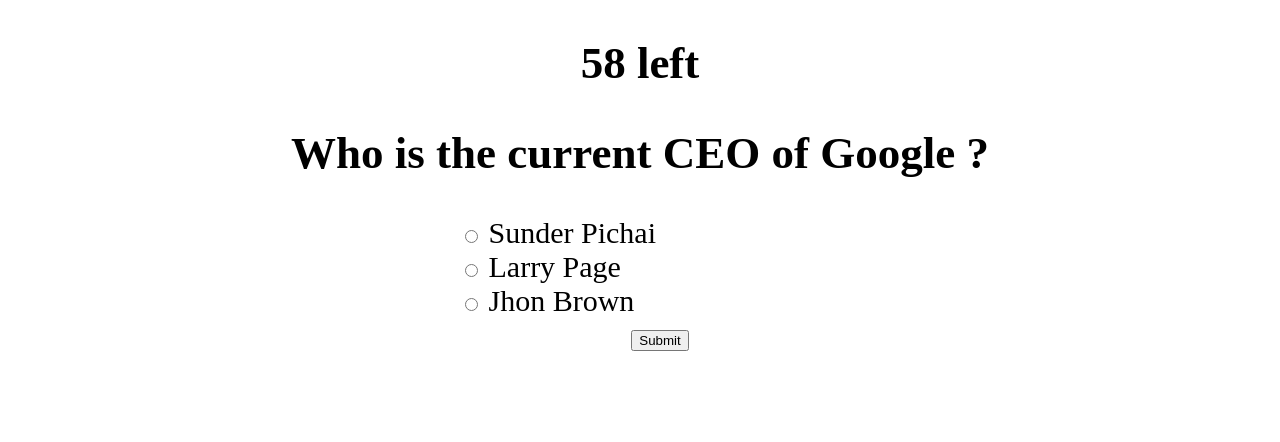
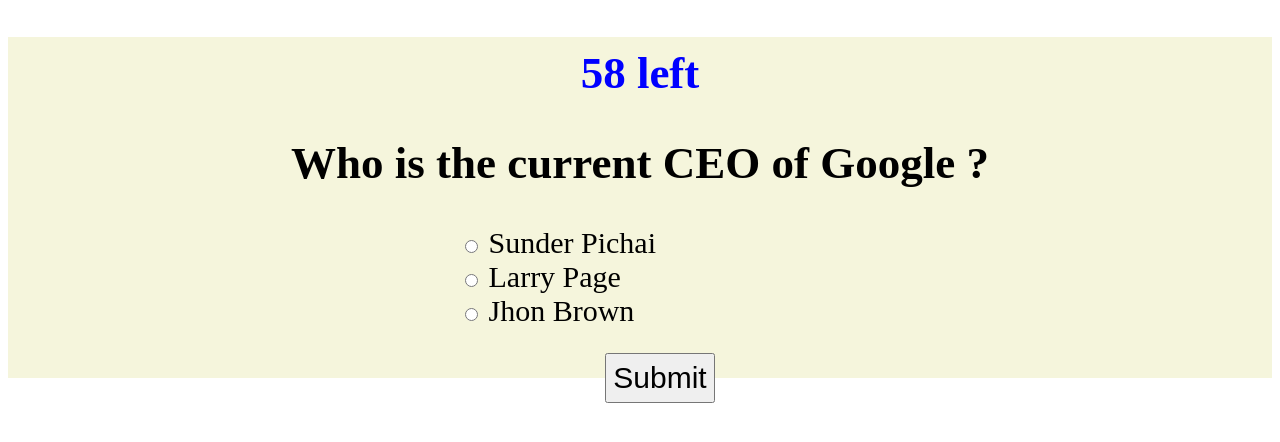
Before and after one commit to Emil1577/Quiz-Project, a plain HTML site: page index.html in a window 1280 px wide. Both pictures are taken after a click on the button "Click here to Begin". Drawn offline with Linux system fonts and the light colour scheme.

Commit message:
added a little style

```diff
--- a/assets/style.css
+++ b/assets/style.css
@@ -1,4 +1,13 @@
+#quiz-app {
 
+  background-color: beige
+}
+
+#quiz-title {
+
+  color: blue;
+  padding-top: 10px;
+}
 
 
   aside {
@@ -51,17 +60,23 @@
     position: relative;
     margin-left: auto;
     margin-right: auto;
-    }
+  }
 
   section {
         font-size: 30px;
         height: 25px;
         text-align: center;
         right: 0px;
-        }
+  }
 
   #submit {
     visibility: hidden;
+    height: 50px;
+    font-size: 30px;
+    top: 25px;
+    position:relative;
+    margin-left: auto;
+    margin-right: auto;
   }
 
 
@@ -92,3 +107,7 @@
     margin-right: auto;
 
   }
+
+  #results {
+    color: gray;
+  }
--- a/script.js
+++ b/script.js
@@ -46,9 +46,7 @@ function endQuiz () {
 }
 
 function playAgain () {
-
   location.reload();
-
 }
 
 var secondsLeft = 60;
@@ -65,18 +63,14 @@ function timerStarts() {
 }
 
 function stopTimer () {
-
   clearInterval(timerInterval);
-  timer.textContent = "QUIZ ENDS";
+  timer.textContent = ("QUIZ ENDS");
 }
-
 
 // startTimer.textContent = "Time Reduced";
 function deductTime () {
     secondsLeft = secondsLeft - 10;
 }
-
-
 
 const question = document.getElementById('question');
 const a = document.getElementById('a+');
@@ -84,7 +78,6 @@ const b = document.getElementById('b+');
 const c = document.getElementById('c+');
 const btn = document.getElementById('submit');
 const all_answer = document.querySelectorAll('.answer');
-
 
 
 /*quiz data */
@@ -157,13 +150,13 @@ function getquiz() {
   c.innerText = quizData[index].c;
 }
 
-
 //move forward the quiz
 function startquiz() {
     btn.addEventListener('click', () => {
     let ans = getSelected();
 
     if(ans===undefined){
+      timer.textContent = "No Answer";
       deductTime();
     }
     else if (ans) {
@@ -173,7 +166,7 @@ function startquiz() {
 
       }
       else{
-        timer.textContent = "incorrect";
+        timer.textContent = "Wrong";
         deductTime();
       }
     }
@@ -210,7 +203,7 @@ localStorage.setItem("highscore", JSON.stringify(highscores)) // store the score
 
 
 //rendering high scores
-results.innerHTML = "High Scores" +
+results.innerHTML = "High Scores:" +
 
   highscores
   .map (score => {
```
Also changed, not shown: index.html (+4 -4 lines).
